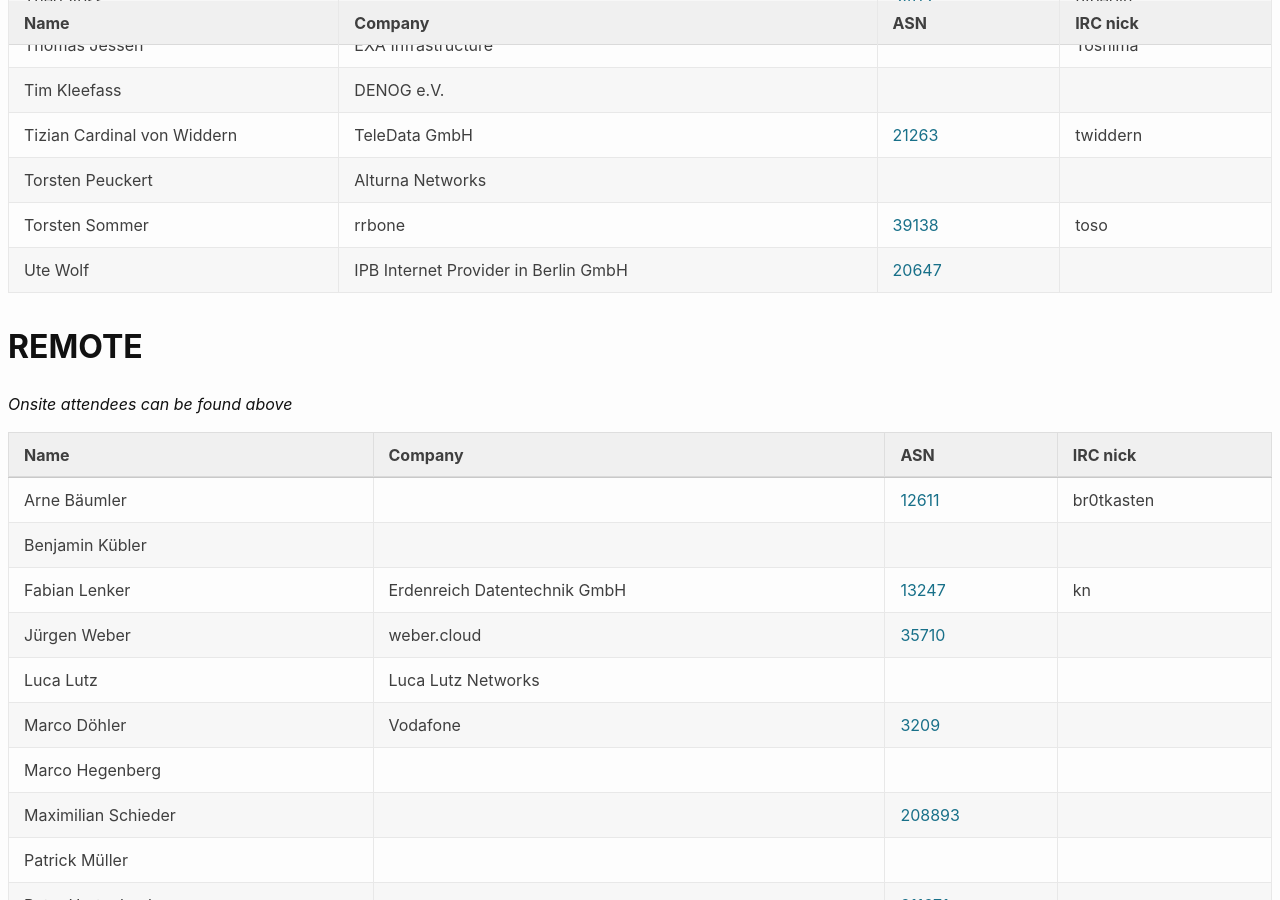
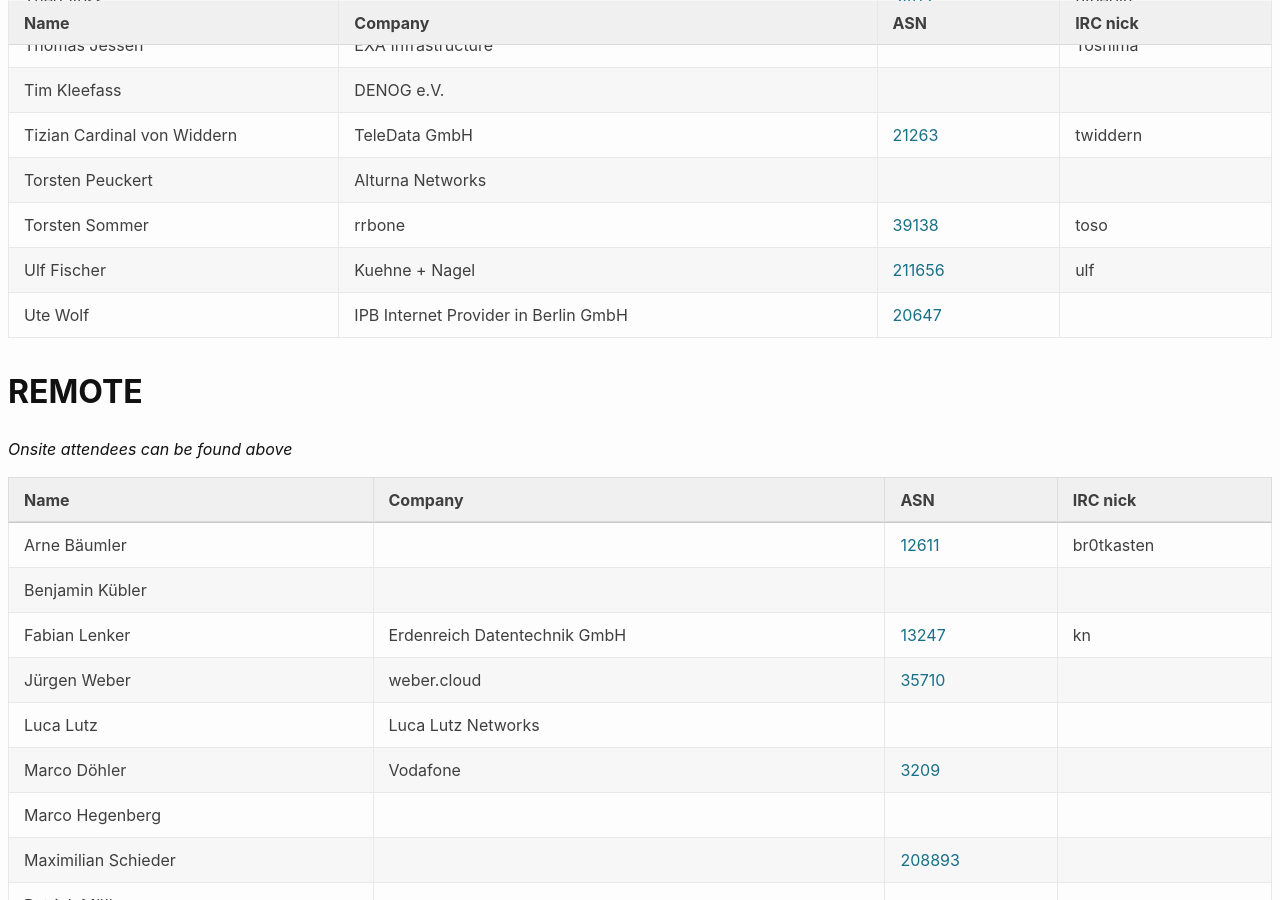
Before and after one commit to denog/pretix-attendeelist, a Jekyll site: the page built from denog15/index.md, in a window 1280 px wide and 900 px high, scrolled down 4654 px. Built offline with Jekyll 4.4.1, drawn with Linux system fonts in a browser that asks for light colours.

Commit message:
Latest data: Thu Aug 24 14:28:28 UTC 2023

```diff
--- a/_data/attendees_denog15_onsite.json
+++ b/_data/attendees_denog15_onsite.json
@@ -630,6 +630,12 @@
     "asn": "39138"
   },
   {
+    "name": "Ulf Fischer",
+    "company": "Kuehne + Nagel",
+    "irc": "ulf",
+    "asn": "211656"
+  },
+  {
     "name": "Ute Wolf",
     "company": "IPB Internet Provider in Berlin GmbH",
     "irc": null,
```
